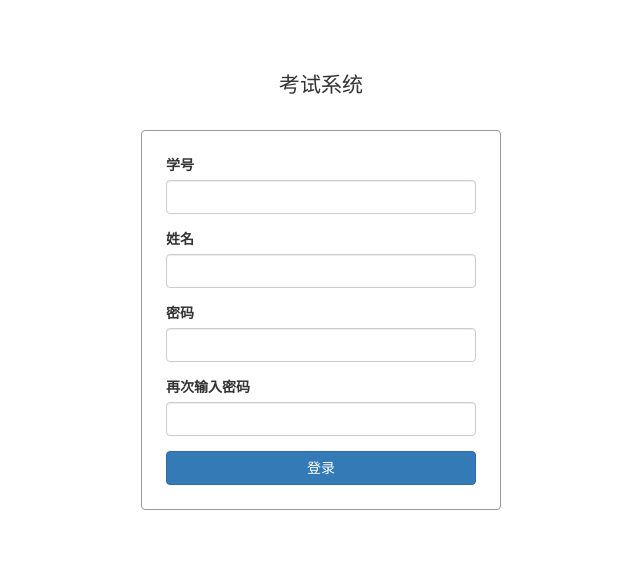
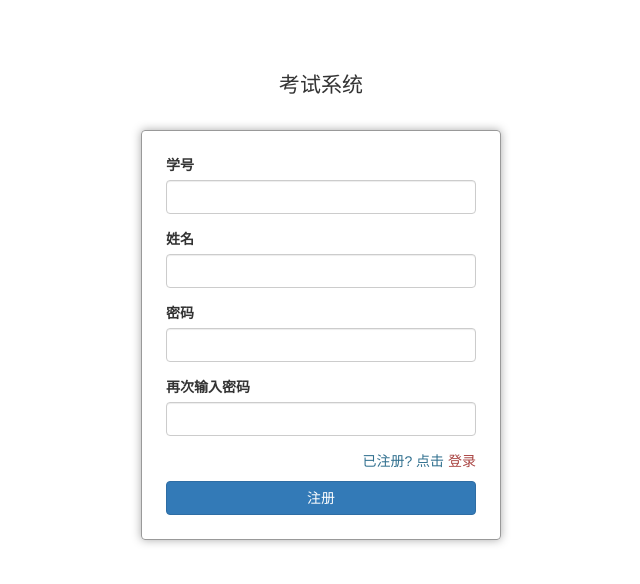
Before and after one commit to WaferJay/exam, a Flask app: page /signup in a window 1280 px wide. Shown: the top 584 px of the page, without its empty margins (319-959 px from the left). Run offline with Flask 2, Linux system fonts and the light colour scheme; data that the repository does not hold is empty; some libraries are stand-ins or nearby versions.

Commit message:
登录与注册页跳转

```diff
--- a/app/static/main.css
+++ b/app/static/main.css
@@ -6,4 +6,7 @@
     -webkit-border-radius: 4px;
     -moz-border-radius: 4px;
     border-radius: 4px;
+    -webkit-box-shadow: 0 0 10px 0 #aaa;
+    -moz-box-shadow: 0 0 10px 0 #aaa;
+    box-shadow: 0 0 10px 0 #aaa;
 }
--- a/app/template_globals.py
+++ b/app/template_globals.py
@@ -1,6 +1,8 @@
+from app.bps.api.result.code import result_code_map
 from app.model.config import Config
 
 
 globals_dict = {
-    'ext_config': Config
+    'ext_config': Config,
+    'result_code': result_code_map()
 }
--- a/app/templates/base.html
+++ b/app/templates/base.html
@@ -2,6 +2,10 @@
 {% block head %}
     {{ super() }}
     <link rel="stylesheet" href="{{ url_for("static", filename="main.css") }}">
+    <script>
+        window.resultCode = {{ result_code | tojson }};
+    </script>
+    <script src="https://unpkg.com/sweetalert/dist/sweetalert.min.js"></script>
 {% endblock %}
 
 {% block content %}
--- a/app/templates/signup.html
+++ b/app/templates/signup.html
@@ -1,6 +1,6 @@
 {% extends "base.html" %}
 {% import "bootstrap/wtf.html" as wtf %}
-{% block title %}登录{% endblock %}
+{% block title %}注册{% endblock %}
 {% block content %}
 
     <div class="container" style="margin-top: 40px;">
@@ -22,7 +22,11 @@
                 <input name="password2" id="password2" type="password" class="form-control" required value="">
             </div>
 
-            <button type="button" class="btn btn-block btn-primary" data-type="submit">登录</button>
+            <p class="text-info text-right">
+                已注册? 点击
+                <a class="text-danger" href="{{ url_for('.login_page') }}">登录</a>
+            </p>
+            <button type="button" class="btn btn-block btn-primary" data-type="submit">注册</button>
         </form>
 
     </div>
@@ -53,24 +57,39 @@
                     var redirect = data.data.redirect_to;
                     if (redirect) window.location.href = redirect;
                 },
+
                 error: function (xhr, textStatus, error) {
-                    console.log("Login Error:", textStatus, error);
-                    var errors = xhr.responseJSON.data;
+                    console.log(textStatus, error);
+                    var resp = xhr.responseJSON,
+                        data = resp.data;
 
-                    this.errors(errors);
+                    switch (resp.result_code) {
+
+                    case resultCode.INVALID_FORM:
+                        this.errors(data);
+                        break;
+
+                    case resultCode.ALREADY_REGISTERED:
+                        swal({
+                            title: "该学号已被注册",
+                            text: "是否前往登录页登录?",
+                            buttons: ["取消", "登录"],
+                            icon: "warning"
+                        }).then(function (value) {
+                            if (value) {
+                                location.href = data.redirect_to;
+                            }
+                        });
+                        break;
+
+                    default:  // no default
+
+                    }
                 }
             },
 
-            success: function (data) {
-                console.log(data);
-            },
-
-            eachError: function (field, value, message) {
-                console.log(field, value, message);
-            },
-
             error: function (errors, data) {
-                console.log(errors, data);
+                console.log("form invalid", errors, data);
                 this.errors(errors);
             }
         });
```
Also changed, not shown: app/bps/api/result/code.py (+9 -0 lines), app/templates/login.html (+13 -0 lines).
